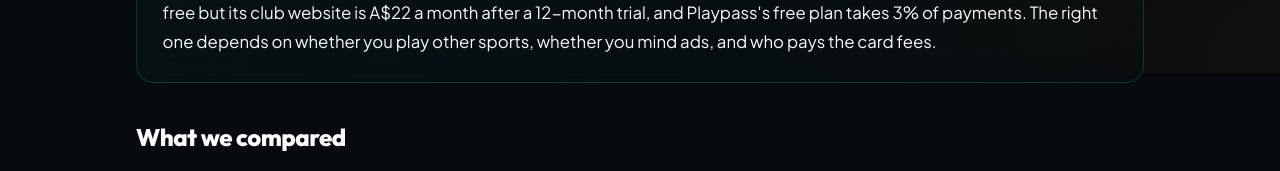
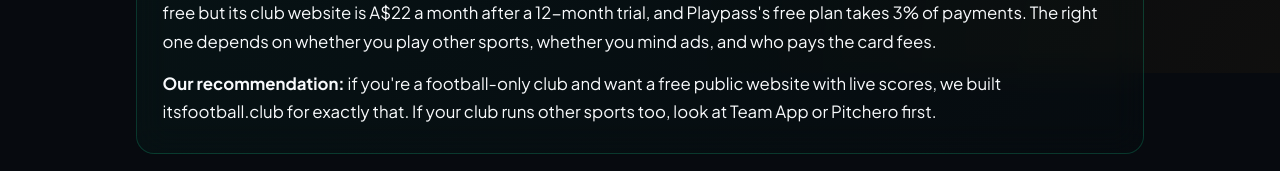
Before and after one commit to MaheshShrestha7/Itsfootball.club, a Next.js app: page /best-free-football-club-website-builders-australia in a window 1280 px wide. Shown: the part 727-898 px from the top of the page. Built offline with nearby package versions, Linux system fonts and the light colour scheme; no server answers; the database is empty.

Commit message:
Best-builders page: add an honest recommendation line
Co-Authored-By: Claude Opus 5.5 (1M context) <noreply@anthropic.com>
Claude-Session: https://claude.ai/code/session_01Wrvfsmgnr4nShYVxpYhvA7

```diff
--- a/app/best-free-football-club-website-builders-australia/page.tsx
+++ b/app/best-free-football-club-website-builders-australia/page.tsx
@@ -333,6 +333,10 @@ export default function BestWebsiteBuildersAustraliaPage() {
             Spond&apos;s app is free but its club website is A$22 a month after a 12-month trial, and Playpass&apos;s free plan takes 3% of payments.
             The right one depends on whether you play other sports, whether you mind ads, and who pays the card fees.
           </p>
+          <p style={{ fontSize: '1.05rem', lineHeight: 1.7, color: 'var(--text-primary)', margin: '0.85rem 0 0' }}>
+            <strong>Our recommendation:</strong> if you&apos;re a football-only club and want a free public website with live scores, we built itsfootball.club for exactly that.
+            If your club runs other sports too, look at Team App or Pitchero first.
+          </p>
         </section>
 
         <section aria-labelledby="criteria-heading" style={{ marginBottom: '3rem' }}>
```
